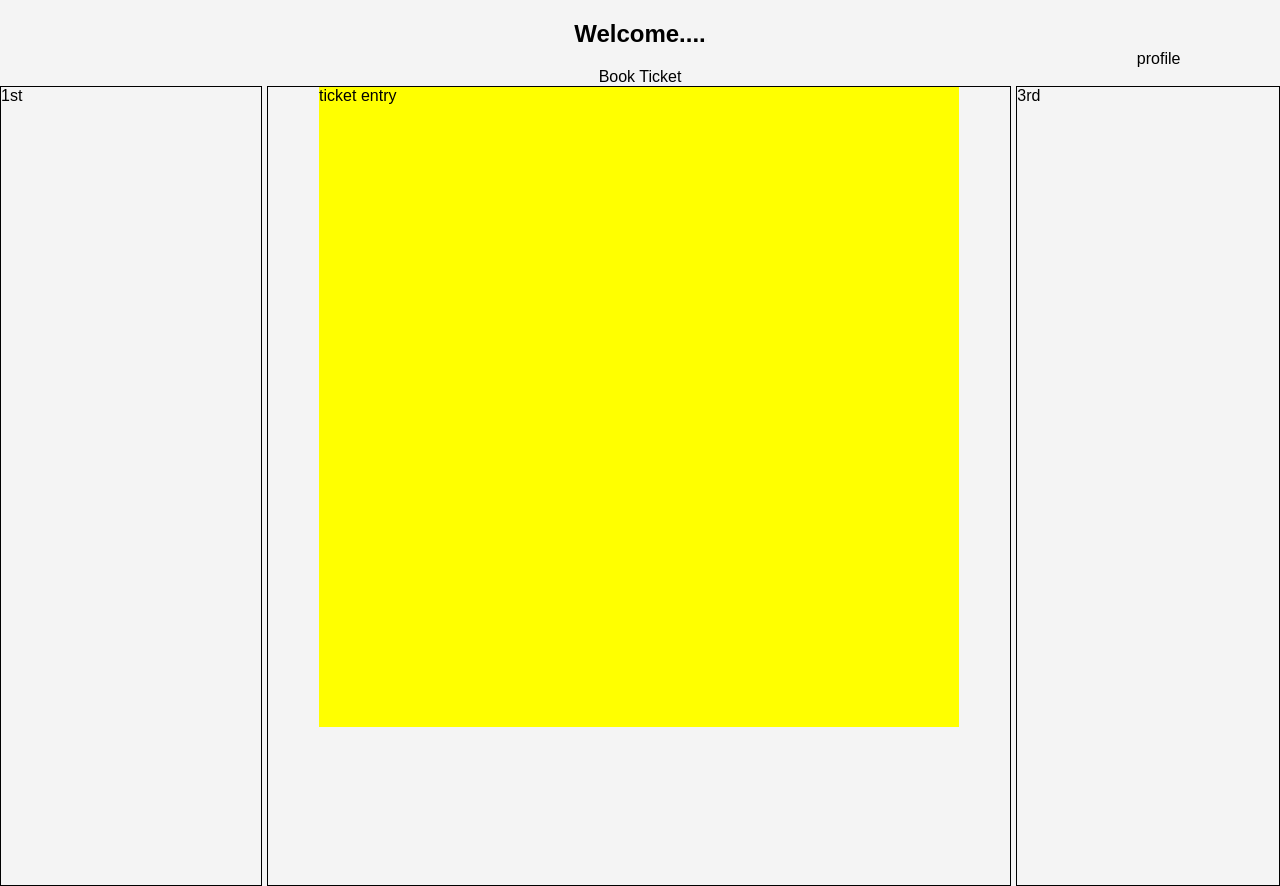
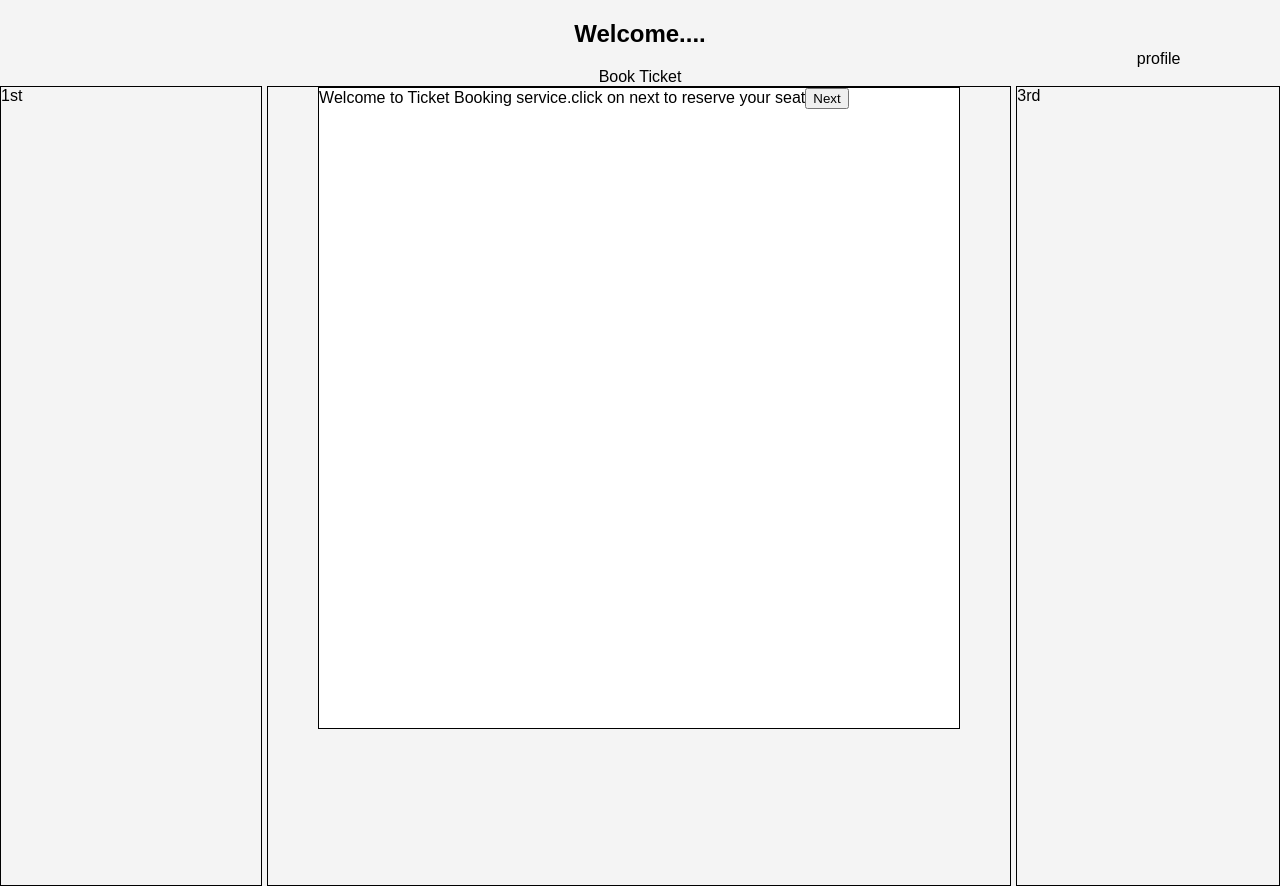
Before and after one commit to Prithwin-BU/Zoo-Management-System, a React (Create React App) app in the folder fe/: page /userportal in a window 1280 px wide. Both pictures are taken after a click on the element "Book Ticket". Built offline with nearby package versions, Linux system fonts and the light colour scheme.

Commit message:
ticket booking

```diff
--- a/fe/src/comp/css/user.css
+++ b/fe/src/comp/css/user.css
@@ -25,6 +25,7 @@
     height:80vh;
     width:80vh;
     z-index:3;
-    border:1px;
-    background-color: yellow;
+    border:solid 1px;
+    background-color: white;
+
 }
--- a/fe/src/comp/ticket.js
+++ b/fe/src/comp/ticket.js
@@ -1,6 +1,56 @@
 import "./css/user.css";
-function Ticket(){
+import { useState } from "react";
+function Ticket(props){
+    const[next,setNext]=useState(0);
+    function sample(){
+        return(
+            <div>hello</div>
+        )
+    }
+    if(next===0){
     return(
-
-    )
+        <>
+        <div class="ticket-entry" style={{"visibility":props.vis}}>
+            Welcome to Ticket Booking service.click on next to reserve your seat
+            <button onClick={()=>{setNext(next+1)}}>Next</button>
+        </div>
+        </>
+    )}
+    if(next===1){
+        return(
+            <>
+            <div class="ticket-entry" style={{"visibility":props.vis}}>
+                1
+            <button onClick={()=>{setNext(next+1)}}>Next</button>
+            </div>
+            </>
+        )}
+        if(next===2){
+            return(
+                <>
+                <div class="ticket-entry" style={{"visibility":props.vis}}>
+                    2
+                <button onClick={()=>{setNext(next+1)}}>Next</button>
+                </div>
+                </>
+            )}
+            if(next===3){
+                return(
+                    <>
+                    <div class="ticket-entry" style={{"visibility":props.vis}}>
+                        3
+                    <button onClick={()=>{setNext(next+1)}}>Next</button>
+                    </div>
+                    </>
+                )}
+                if(next===4){
+                    return(
+                        <>
+                        <div class="ticket-entry" style={{"visibility":props.vis}}>
+                            4
+                        <button onClick={()=>{setNext(next+1)}}>Next</button>
+                        </div>
+                        </>
+                    )}
 }
+export default Ticket;
--- a/fe/src/comp/userportal.js
+++ b/fe/src/comp/userportal.js
@@ -1,4 +1,5 @@
-import "./css/user.css"
+import "./css/user.css";
+import Ticket from "./ticket";
 import { useNavigate } from "react-router-dom";
 import {useState} from 'react';
 function Userportal(props){
@@ -23,10 +24,7 @@ function Userportal(props){
         <section className="user-content">
             <div style={{"flex-grow":"1"}}>1st</div>
             <div style={{"flex-grow":"3","display":"flex","justify-content":"center"}} >2nd
-                <div class="ticket-entry" style={{"visibility":tvis}}>
-                    ticket entry
-                </div>
-
+                <Ticket vis={tvis}/>
             </div>
             <div style={{"flex-grow":"1"}}>3rd</div>
         </section>
```
